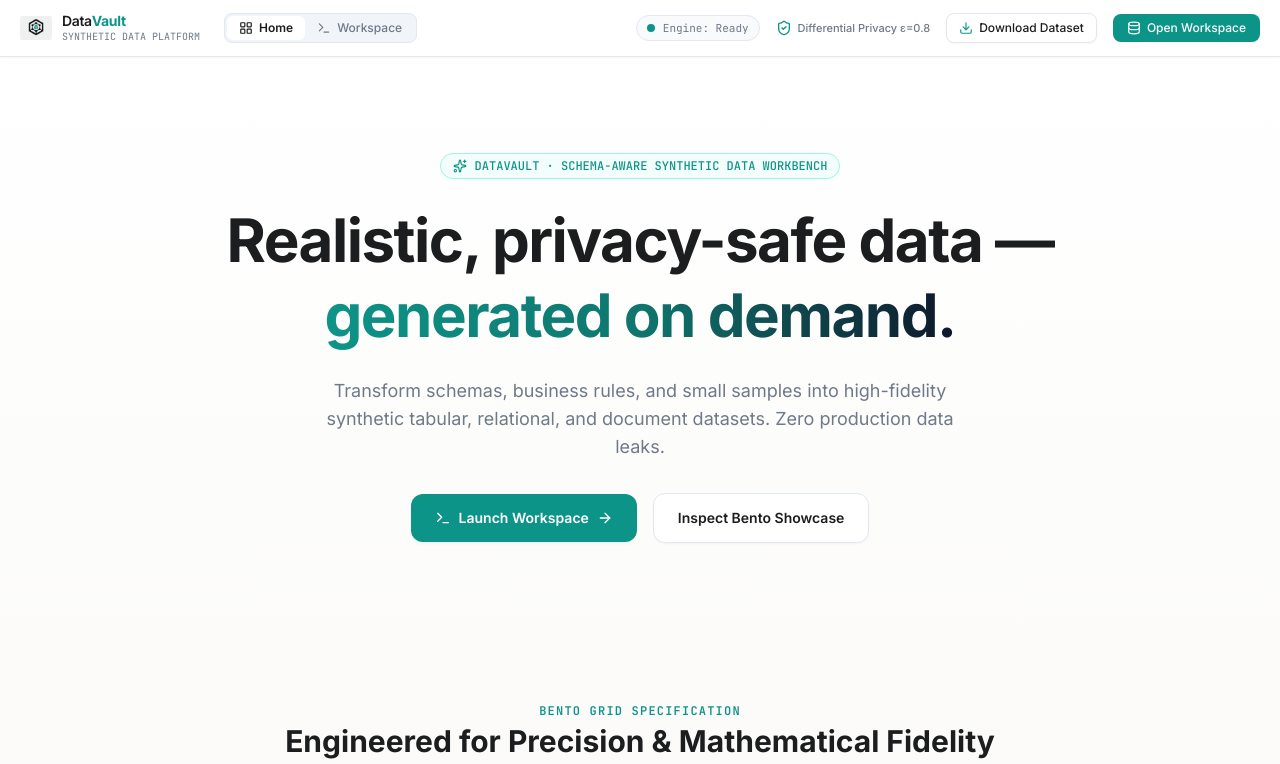
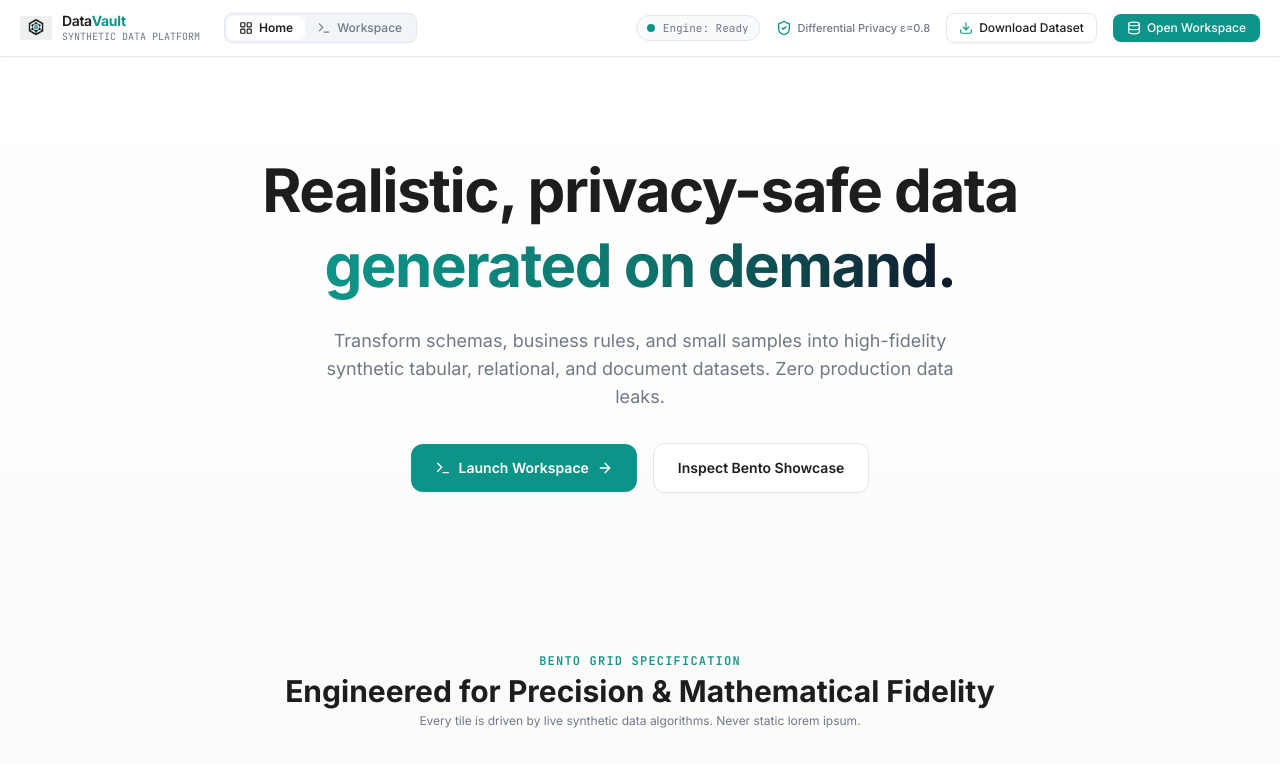
Before and after one commit to AkifNaveed12/Schema-aware-synthetic-data-platform, a React (Vite) app in the folder frontend/: page / in a window 1280 px wide. Shown: the top 764 px of the page. Built offline with nearby package versions, Linux system fonts and the light colour scheme; no server answers.

Commit message:
chore(ui): remove hero eyebrow pill and em-dash

```diff
--- a/frontend/src/components/landing/LandingPage.tsx
+++ b/frontend/src/components/landing/LandingPage.tsx
@@ -3,7 +3,6 @@ import {
   Table,
   Network,
   FileText,
-  Sparkles,
   ArrowRight,
   Database,
   Lock,
@@ -28,15 +27,9 @@ export const LandingPage: React.FC<LandingPageProps> = ({ onOpenWorkspace }) =>
     <div className="flex flex-col min-h-screen bg-gradient-to-b from-white via-[#F8F7F4] to-[#EBEFFE] text-brand-hero">
       {/* 1. Hero Section (Attio Minimalist Aesthetic) */}
       <section className="relative px-6 pt-16 pb-20 sm:pt-24 sm:pb-28 max-w-6xl mx-auto text-center">
-        {/* Eyebrow Pill */}
-        <div className="inline-flex items-center gap-2 rounded-full border border-teal-200 bg-teal-50/80 px-3 py-1 text-xs font-mono font-medium text-brand-teal mb-6 shadow-xs animate-in fade-in slide-in-from-bottom-2 duration-300">
-          <Sparkles className="w-3.5 h-3.5" />
-          <span>DATAVAULT · SCHEMA-AWARE SYNTHETIC DATA WORKBENCH</span>
-        </div>
-
         {/* Hero Title (#1C1D1F) */}
         <h1 className="text-4xl sm:text-6xl font-bold tracking-tight text-brand-hero max-w-4xl mx-auto leading-tight sm:leading-tight">
-          Realistic, privacy-safe data —{' '}
+          Realistic, privacy-safe data{' '}
           <span className="text-transparent bg-clip-text bg-gradient-to-r from-brand-teal via-teal-700 to-slate-900">
             generated on demand.
           </span>
```
